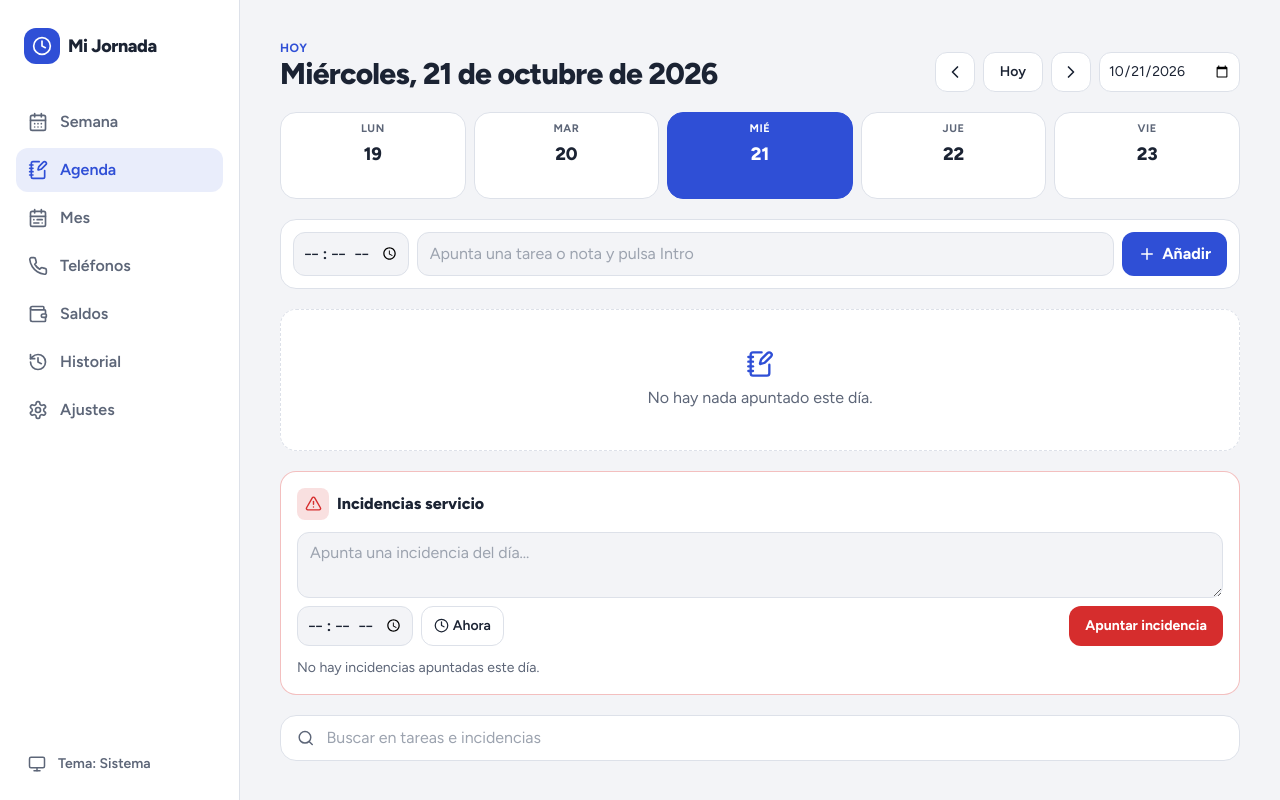
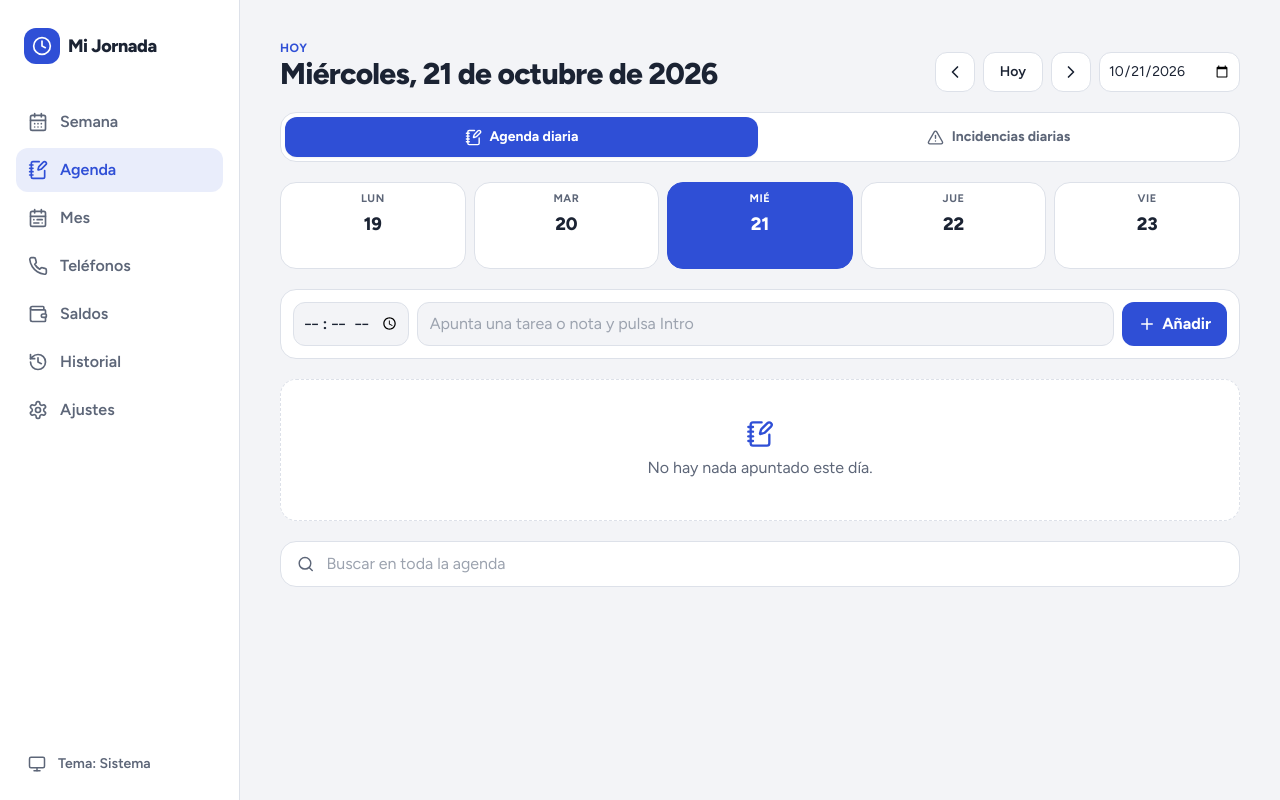
Before and after one commit to SergiSF/mi-jornada-laboral, a React (Vite) app: page / in a window 1280 px wide. Both pictures are taken after a click on the button "Agenda". Built offline with nearby package versions, Linux system fonts and the light colour scheme.

Commit message:
Add files via upload

```diff
--- a/AgendaPage.tsx
+++ b/AgendaPage.tsx
@@ -1,5 +1,5 @@
 import { useState } from "react";
-import { ChevronLeft, ChevronRight, Plus, Trash2, Search, X, NotebookPen, History, Info } from "lucide-react";
+import { ChevronLeft, ChevronRight, Plus, Trash2, Search, X, NotebookPen, History, Info, AlertTriangle } from "lucide-react";
 import { DIAS_SEMANA, desdeISO, fechaISO, lunesDe, sumarDias } from "./calculos";
 import { buscarEnAgenda, buscarIncidencias, diasLaborablesEntre, ordenarNotas, type Nota } from "./agenda";
 import IncidenciasDia from "./IncidenciasDia";
@@ -14,7 +14,27 @@ const largo = (iso: string) => {
 };
 const corto = (iso: string) => desdeISO(iso).toLocaleDateString("es-ES", { weekday: "short", day: "numeric", month: "short" });
 
+type Vista = "agenda" | "incidencias";
+const CLAVE_VISTA = "mi-jornada-vista-agenda";
+
+function leerVista(): Vista {
+  try {
+    return localStorage.getItem(CLAVE_VISTA) === "incidencias" ? "incidencias" : "agenda";
+  } catch {
+    return "agenda";
+  }
+}
+
 export default function AgendaPage({ almacen, fecha, onFecha }: Props) {
+  const [vista, setVistaEstado] = useState<Vista>(leerVista);
+  const setVista = (v: Vista) => {
+    setVistaEstado(v);
+    try {
+      localStorage.setItem(CLAVE_VISTA, v);
+    } catch {
+      /* no pasa nada si no se puede recordar */
+    }
+  };
   const { agenda, cambiarAgenda } = almacen;
   const hoy = fechaISO(new Date());
   const [texto, setTexto] = useState("");
@@ -25,8 +45,10 @@ export default function AgendaPage({ almacen, fecha, onFecha }: Props) {
 
   const notas = ordenarNotas(agenda[fecha] ?? []);
   const arrastradas = notas.filter((n) => !n.hecha && n.origen && n.origen < fecha).length;
-  const resultados = buscarEnAgenda(agenda, consulta);
-  const resultadosIncidencias = buscarIncidencias(almacen.incidencias, consulta);
+  const resultados = vista === "agenda" ? buscarEnAgenda(agenda, consulta) : [];
+  const resultadosIncidencias = vista === "incidencias" ? buscarIncidencias(almacen.incidencias, consulta) : [];
+  const incidenciasDia = almacen.incidencias[fecha]?.length ?? 0;
+  const pendientesDia = notas.filter((n) => !n.hecha).length;
   const lunes = lunesDe(desdeISO(fecha));
   const hechas = notas.filter((n) => n.hecha).length;
 
@@ -62,7 +84,10 @@ export default function AgendaPage({ almacen, fecha, onFecha }: Props) {
         <div>
           <p className="text-xs font-bold uppercase tracking-wider text-principal">{fecha === hoy ? "Hoy" : "Agenda"}</p>
           <h1 className="text-2xl font-extrabold tracking-tight md:text-3xl">{largo(fecha)}</h1>
-          {notas.length > 0 && <p className="text-sm text-suave">{hechas} de {notas.length} hechas</p>}
+          {vista === "agenda" && notas.length > 0 && <p className="text-sm text-suave">{hechas} de {notas.length} hechas</p>}
+          {vista === "incidencias" && incidenciasDia > 0 && (
+            <p className="text-sm text-suave">{incidenciasDia} incidencia{incidenciasDia === 1 ? "" : "s"}</p>
+          )}
         </div>
         <div className="flex items-center gap-2">
           <button onClick={() => onFecha(fechaISO(sumarDias(desdeISO(fecha), -1)))} aria-label="Día anterior"
@@ -75,12 +100,38 @@ export default function AgendaPage({ almacen, fecha, onFecha }: Props) {
         </div>
       </header>
 
-      {/* Semana: cada día con el número de notas */}
+      {/* Elegir entre la agenda diaria y las incidencias diarias */}
+      <div className="grid grid-cols-2 gap-1 rounded-2xl border border-borde bg-superficie p-1" role="tablist" aria-label="Qué quieres ver">
+        {([
+          { id: "agenda", nombre: "Agenda diaria", corto: "Agenda", icono: NotebookPen, cuenta: pendientesDia, color: "bg-principal" },
+          { id: "incidencias", nombre: "Incidencias diarias", corto: "Incidencias", icono: AlertTriangle, cuenta: incidenciasDia, color: "bg-rojo" },
+        ] as const).map(({ id, nombre, corto: nombreCorto, icono: Icono, cuenta, color }) => {
+          const activa = vista === id;
+          return (
+            <button key={id} role="tab" aria-selected={activa} onClick={() => setVista(id)}
+              className={`flex items-center justify-center gap-2 rounded-xl px-3 py-2.5 text-sm font-bold transition-colors ${
+                activa ? `${color} text-superficie shadow-sm` : "text-suave hover:bg-fondo hover:text-texto"
+              }`}>
+              <Icono size={17} />
+              <span className="sm:hidden">{nombreCorto}</span>
+              <span className="hidden sm:inline">{nombre}</span>
+              {cuenta > 0 && (
+                <span className={`rounded-full px-1.5 text-[11px] leading-5 ${activa ? "bg-superficie/25" : id === "incidencias" ? "bg-rojo/15 text-rojo" : "bg-pendiente/15 text-pendiente"}`}>
+                  {cuenta}
+                </span>
+              )}
+            </button>
+          );
+        })}
+      </div>
+
+      {/* Semana: cada día con el número de notas o de incidencias */}
       <nav className="grid grid-cols-5 gap-2" aria-label="Días de la semana">
         {DIAS_SEMANA.map((nombre, i) => {
           const dia = fechaISO(sumarDias(lunes, i));
           const lista = agenda[dia] ?? [];
           const sinHacer = lista.filter((n) => !n.hecha).length;
+          const numIncidencias = almacen.incidencias[dia]?.length ?? 0;
           const activo = dia === fecha;
           return (
             <button key={dia} onClick={() => onFecha(dia)}
@@ -90,21 +141,31 @@ export default function AgendaPage({ almacen, fecha, onFecha }: Props) {
               <span className={`text-[11px] font-bold uppercase tracking-wider ${activo ? "" : dia === hoy ? "text-principal" : "text-suave"}`}>{nombre.slice(0, 3)}</span>
               <span className="relative text-lg font-extrabold">
                 {desdeISO(dia).getDate()}
-                {(almacen.incidencias[dia]?.length ?? 0) > 0 && (
+                {vista === "agenda" && numIncidencias > 0 && (
                   <span className={`absolute -right-2.5 top-0.5 h-2 w-2 rounded-full ${activo ? "bg-superficie" : "bg-rojo"}`}
                     aria-label="Hay incidencias este día" />
                 )}
               </span>
-              <span className={`h-5 min-w-5 rounded-full px-1.5 text-[11px] font-bold leading-5 ${
-                lista.length === 0 ? "opacity-0" : activo ? "bg-superficie/25" : sinHacer ? "bg-pendiente/15 text-pendiente" : "bg-cumplido/15 text-cumplido"
-              }`}>
-                {sinHacer || lista.length}
-              </span>
+              {vista === "agenda" ? (
+                <span className={`h-5 min-w-5 rounded-full px-1.5 text-[11px] font-bold leading-5 ${
+                  lista.length === 0 ? "opacity-0" : activo ? "bg-superficie/25" : sinHacer ? "bg-pendiente/15 text-pendiente" : "bg-cumplido/15 text-cumplido"
+                }`}>
+                  {sinHacer || lista.length}
+                </span>
+              ) : (
+                <span className={`h-5 min-w-5 rounded-full px-1.5 text-[11px] font-bold leading-5 ${
+                  numIncidencias === 0 ? "opacity-0" : activo ? "bg-superficie/25" : "bg-rojo/15 text-rojo"
+                }`}>
+                  {numIncidencias}
+                </span>
+              )}
             </button>
           );
         })}
       </nav>
 
+      {vista === "agenda" ? (
+        <>
       {fecha === hoy && almacen.tareasPasadas > 0 && arrastradas > 0 && (
         <p className="flex items-center gap-2 rounded-2xl border border-pendiente/30 bg-pendiente/10 px-4 py-3 text-sm font-medium">
           <Info size={18} className="shrink-0 text-pendiente" />
@@ -163,13 +224,16 @@ export default function AgendaPage({ almacen, fecha, onFecha }: Props) {
           ))}
         </ul>
       )}
+        </>
+      ) : (
+        <IncidenciasDia almacen={almacen} fecha={fecha} />
+      )}
 
-      <IncidenciasDia almacen={almacen} fecha={fecha} />
 
       <section className="grid gap-2">
         <label className="flex items-center gap-3 rounded-2xl border border-borde bg-superficie px-4 py-2.5 focus-within:ring-2 focus-within:ring-principal">
           <Search size={18} className="text-suave" />
-          <input id="buscar-agenda" type="text" enterKeyHint="search" value={consulta} onChange={(e) => setConsulta(e.target.value)} placeholder="Buscar en tareas e incidencias"
+          <input id="buscar-agenda" type="text" enterKeyHint="search" value={consulta} onChange={(e) => setConsulta(e.target.value)} placeholder={vista === "agenda" ? "Buscar en toda la agenda" : "Buscar en todas las incidencias"}
             className="w-full min-w-0 bg-transparent focus:outline-none" />
           {consulta && <button onClick={() => setConsulta("")} aria-label="Borrar búsqueda" className="text-suave"><X size={16} /></button>}
         </label>
```
